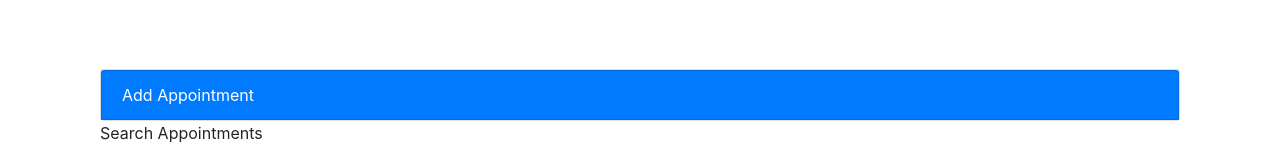
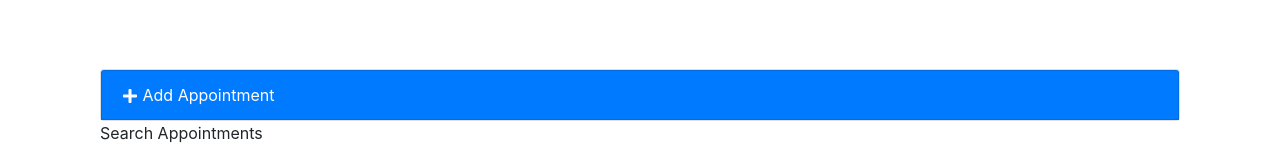
Before and after one commit to BenjaminKyhn/react-interface, a React (Create React App) app: page / in a window 1280 px wide. Shown: the top 159 px of the page. Built offline with nearby package versions, Linux system fonts and the light colour scheme.

Commit message:
3.3 complete

```diff
--- a/src/components/AddAppointments.js
+++ b/src/components/AddAppointments.js
@@ -1,4 +1,5 @@
 import React, {Component} from 'react';
+import {FaPlus} from 'react-icons/fa';
 
 class AddAppointments extends Component {
     render(){
@@ -9,8 +10,11 @@
                     (this.props.formDisplay ? '' : 'add-appointment')
                 }
             >
-                <div className="apt-addheading card-header bg-primary text-white">
-                    Add Appointment
+                <div
+                    className="apt-addheading card-header bg-primary text-white"
+                    onClick={this.props.toggleForm}
+                >
+                    <FaPlus/> Add Appointment
                 </div>
 
                 <div className="card-body">
--- a/src/components/App.js
+++ b/src/components/App.js
@@ -14,6 +14,7 @@
             lastIndex: 0,
         }
         this.deleteAppointment = this.deleteAppointment.bind(this);
+        this.toggleForm = this.toggleForm.bind(this);
     }
 
     deleteAppointment(apt) {
@@ -21,6 +22,12 @@
         tempApts = without(tempApts, apt);
         this.setState({
             myAppointments: tempApts
+        });
+    }
+
+    toggleForm(){
+        this.setState({
+            formDisplay: this.state.formDisplay ? false : true
         });
     }
 
@@ -49,6 +56,7 @@
                             <div className="container">
                                 <AddAppointments
                                     formDisplay={this.state.formDisplay}
+                                    toggleForm={this.toggleForm}
                                 />
                                 <SearchAppointments/>
                                 <ListAppointments
```
